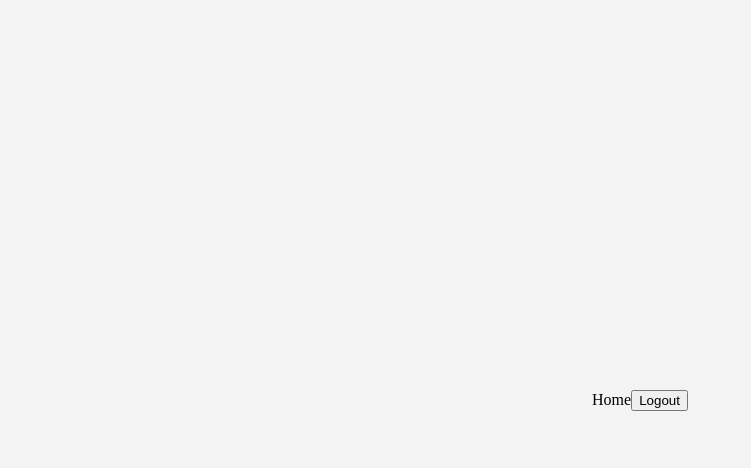
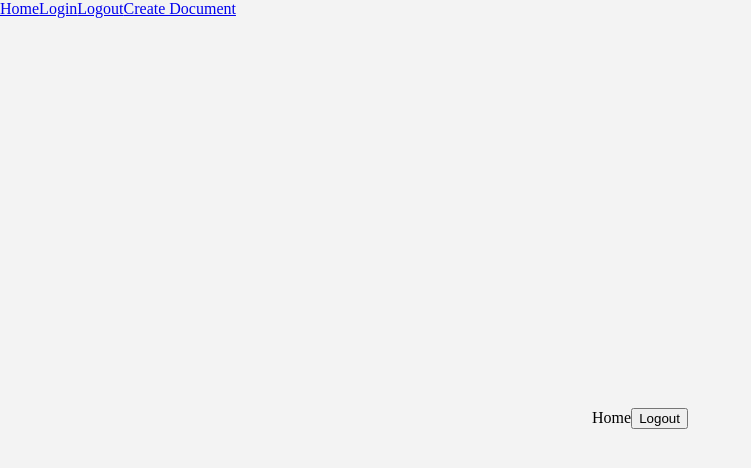
Before and after one commit to chiwon1/google-dogs-client, a React (Create React App) app: page / in a window 1280 px wide. Shown: the top 468 px of the page, without its empty margins (0-751 px from the left). Built offline with nearby package versions, Linux system fonts and the light colour scheme.

Commit message:
Feat: implement nav bar
 - components/Navbar.js

```diff
--- a/package.json
+++ b/package.json
@@ -14,6 +14,8 @@
     "react-router-dom": "^5.2.0",
     "react-scripts": "4.0.3",
     "redux": "^4.1.1",
+    "socket.io-client": "^4.1.3",
+    "uuid": "^8.3.2",
     "web-vitals": "^1.1.2"
   },
   "scripts": {
--- a/src/App.js
+++ b/src/App.js
@@ -1,29 +1,31 @@
-import React, { useEffect } from "react";
+import React from "react";
 import {
-  BrowserRouter as Router,
   Switch,
   Route,
+  Redirect,
 } from "react-router-dom";
-
-import axios from "axios";
 
 import auth from "./hoc/auth";
 
 import NavBar from "./components/NavBar";
 import Home from "./pages/Home/";
 import TextEditor from "./components/TextEditor";
+import { v4 as uuidV4 } from "uuid";
 
 function App() {
   return (
-    <Router>
-      <div>
-        <Switch>
-          <Route exact path="/" component={auth(Home, null)} />
-          <Route exact path="/documents" component={auth(TextEditor, null)} />
-          {/* <Route exact path="/" component={} /> */}
-        </Switch>
-      </div>
-    </Router>
+    <div>
+      <NavBar />
+      <Switch>
+        <Route exact path="/" component={auth(Home, null)} />
+        <Route path="/documents/new" exact>
+          <Redirect to={`/documents/${uuidV4()}`} />
+        </Route>
+        <Route path="/documents/:id">
+          <TextEditor />
+        </Route>
+      </Switch>
+    </div>
   );
 }
 
--- a/src/components/NavBar/NavBar.js
+++ b/src/components/NavBar/NavBar.js
@@ -1,10 +1,14 @@
 import React from "react";
+import { Link } from "react-router-dom";
 
 function NavBar() {
   return (
-    <div>
-      NavBar
-    </div>
+    <nav>
+      <Link to="/">Home</Link>
+      <Link to="/api/login">Login</Link>
+      <Link to="/api/logout">Logout</Link>
+      <Link to="/documents/new">Create Document</Link>
+    </nav>
   );
 }
 
--- a/src/index.js
+++ b/src/index.js
@@ -1,10 +1,11 @@
 import React from "react";
 import ReactDOM from "react-dom";
+import { BrowserRouter as Router } from "react-router-dom";
 import App from "./App";
 
 ReactDOM.render(
-  <React.StrictMode>
+  <Router>
     <App />
-  </React.StrictMode>,
+  </Router>,
   document.getElementById("root")
 );
```
Also changed, not shown: 1 other file (tests, documents, lock files or other folders).
